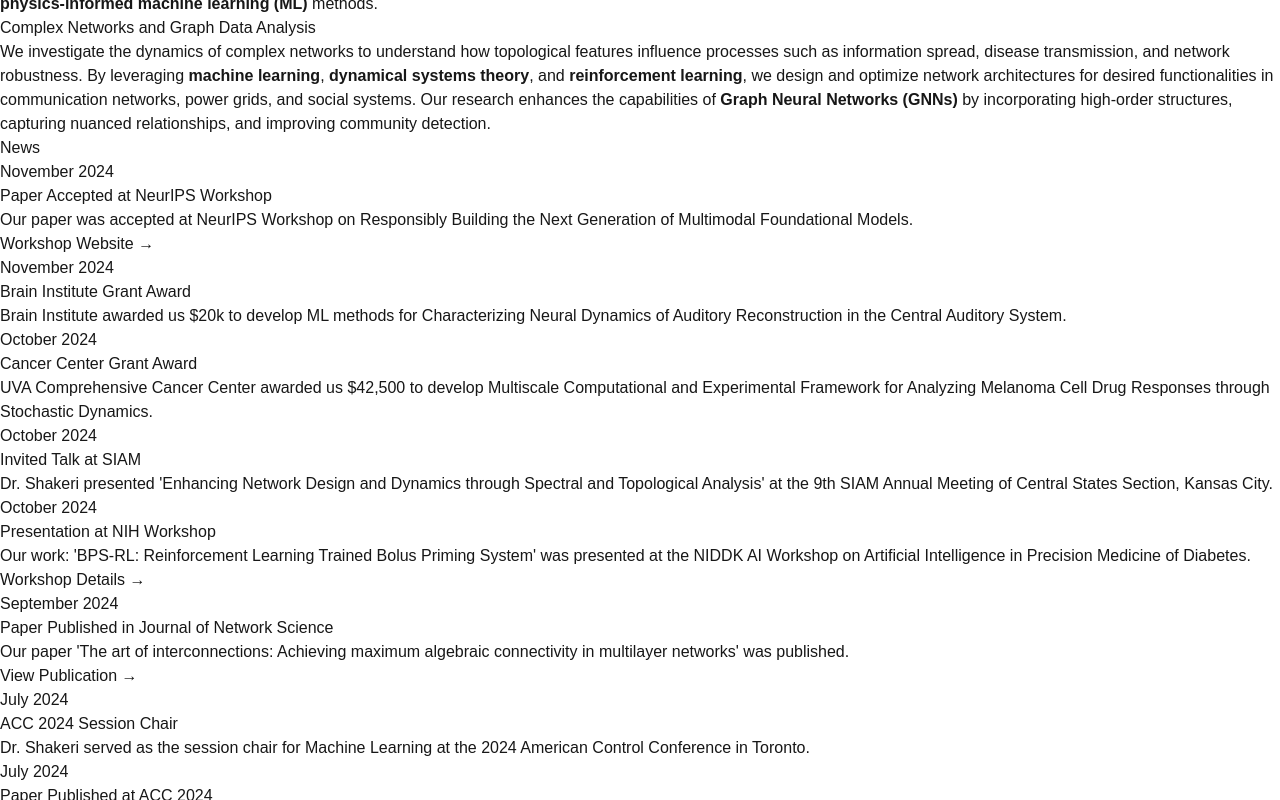
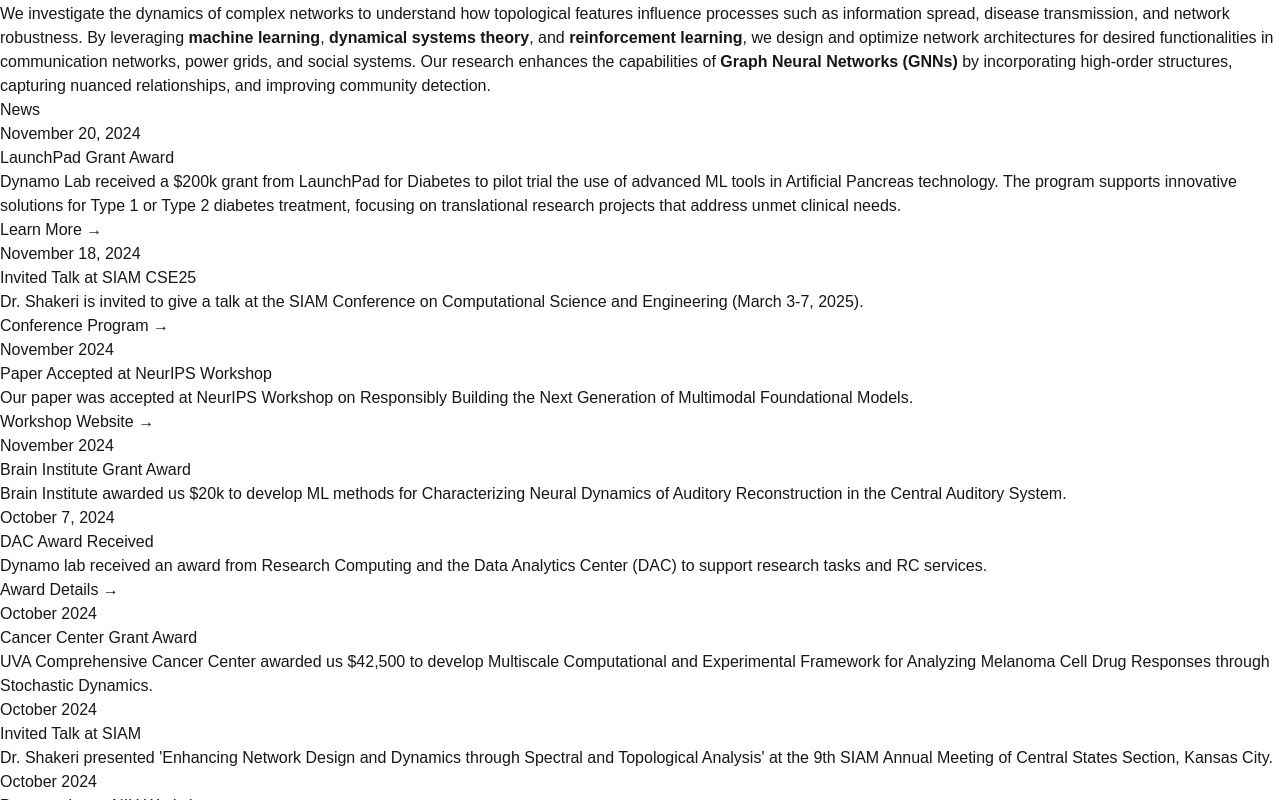
Before and after one commit to Shakeri-Lab/shakeri-lab.github.io, a Next.js app: page / in a window 1280 px wide. Shown: the part 1360-2160 px from the top of the page. Built offline with nearby package versions, Linux system fonts and the light colour scheme.

Commit message:
Add new news items and dark mode support

```diff
--- a/next.config.ts
+++ b/next.config.ts
@@ -5,8 +5,11 @@ const nextConfig: NextConfig = {
   output: 'export',
   images: {
     unoptimized: true,
+  },
+  // Add dark mode support
+  theme: {
+    darkMode: 'class',
   }
-  // basePath removed since we're using shakeri-lab.github.io
 };
 
 export default nextConfig;
--- a/src/data/news.ts
+++ b/src/data/news.ts
@@ -1,7 +1,52 @@
 import { NewsItem } from '@/types';
 
 export const news: NewsItem[] = [
-  // Most recent first
+  {
+    date: "November 20, 2024",
+    title: "LaunchPad Grant Award",
+    content: "Dynamo Lab received a $200k grant from LaunchPad for Diabetes to pilot trial the use of advanced ML tools in Artificial Pancreas technology. The program supports innovative solutions for Type 1 or Type 2 diabetes treatment, focusing on translational research projects that address unmet clinical needs.",
+    links: [{
+      text: "Learn More",
+      url: "https://research.virginia.edu/initiatives/translational-research/launchpad"
+    }]
+  },
+  {
+    date: "November 18, 2024",
+    title: "Invited Talk at SIAM CSE25",
+    content: "Dr. Shakeri is invited to give a talk at the SIAM Conference on Computational Science and Engineering (March 3-7, 2025).",
+    links: [{
+      text: "Conference Program",
+      url: "https://meetings.siam.org/sess/dsp_programsess.cfm?SESSIONCODE=82463"
+    }]
+  },
+  {
+    date: "October 7, 2024",
+    title: "DAC Award Received",
+    content: "Dynamo lab received an award from Research Computing and the Data Analytics Center (DAC) to support research tasks and RC services.",
+    links: [{
+      text: "Award Details",
+      url: "https://www.rc.virginia.edu/service/dac/awards/"
+    }]
+  },
+  {
+    date: "April 6, 2023",
+    title: "Oracle for Research Award",
+    content: "Received $50k Cloud credits from Oracle for Research to cover Cloud resources.",
+  },
+  {
+    date: "August 2020",
+    title: "NCI COVID-19 Grant",
+    content: "Received $426,972 two-year National Institutes of Health grant for 'Risk Prediction for COVID-19: Vibrent Health/UVA'. Dr. Shakeri serves as Co-Investigator.",
+  },
+  {
+    date: "2024",
+    title: "UVA Research Communications Fellow",
+    content: "Dr. Shakeri is named UVA Research Communications Fellow. The six-month program provides media training to enhance faculty's ability to discuss research with lay audiences.",
+    links: [{
+      text: "Read More",
+      url: "https://datascience.virginia.edu/news/two-data-science-faculty-named-uva-research-communications-fellows"
+    }]
+  },
   {
     date: "November 2024",
     title: "Paper Accepted at NeurIPS Workshop",
--- a/src/pages/index.tsx
+++ b/src/pages/index.tsx
@@ -10,37 +10,36 @@ export default function Component() {
   return (
     <div className="min-h-screen bg-background">
       {/* Header */}
-      <header className="border-b bg-white">
+      <header className="border-b bg-white">  {/* Remove dark:bg-gray-900 */}
   <div className="container mx-auto flex items-center justify-between p-4">
     <div className="w-[120px]">
       <Image
-		  src="/logo.svg"  // Updated from logo_compressed_BW.jpg
+        src="/logo.svg"
         alt="DYNAMO Lab Logo"
         width={120}
         height={120}
         className="h-auto w-full"
-  priority  // Add this to ensure the SVG loads quickly
+        priority
       />
     </div>
     <div className="text-center max-w-2xl">
-            <h1 className="text-3xl font-bold">DYNAMO Lab</h1>
-            <p className="text-sm text-muted-foreground mt-2">
+      <h1 className="text-3xl font-bold text-black">DYNAMO Lab</h1>
+      <p className="text-sm text-gray-600 mt-2">
         Advancing Machine Intelligence for Dynamical Systems and Control in Biomedical Applications
       </p>
     </div>
     <div className="w-[300px]">
       <Image
- 		   src="/SDS_Logo_Black-Screen.png"  // Updated path to local file
+        src="/SDS_Logo_Color-Screen.png"
         alt="School of Data Science, University of Virginia"
         width={300}
         height={75}
         className="h-auto w-full"
-  		  priority  // Add priority for faster loading
+        priority
       />
     </div>
   </div>
 </header>
-
       {/* Main Content */}
       <main className="container mx-auto py-8 px-4">
         <div className="grid grid-cols-1 lg:grid-cols-12 gap-8">
```
Also changed, not shown: public/SDS_Logo_Black-Screen.png (deleted), public/SDS_Logo_Color-Screen.png (added). Lines whose indentation alone changed are shown as unchanged.
